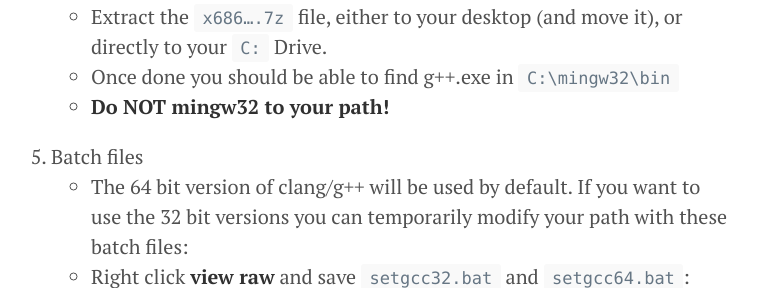
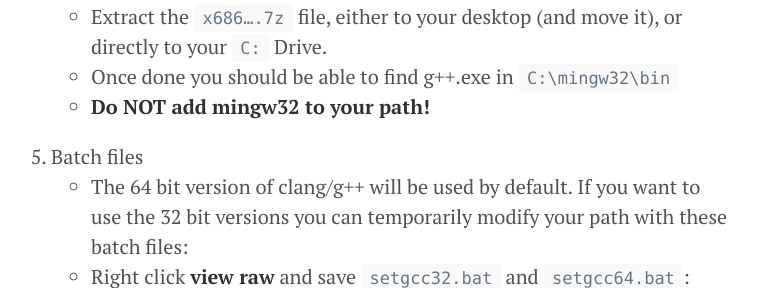
Before and after one commit to JohannesMP/com.johannesmp.blog, a Jekyll site: the page built from _posts/2015-09-01-installing-clang-on-windows-pt2.md, in a window 1280 px wide and 900 px high, scrolled down 2314 px, cut to the strip 167-455 px from the top of the window. Shown: the whole strip, without its empty margins (269-1026 px from the left). Built offline with Jekyll 4.4.1, drawn with Linux system fonts in a browser that asks for light colours; nearby versions of some CDN libraries; Markdown is read by kramdown in place of the engine named in the settings; comment, search, counter and statistics services are not loaded.

Commit message:
Update 2015-09-01-installing-clang-on-windows-pt2.md

```diff
--- a/_posts/2015-09-01-installing-clang-on-windows-pt2.md
+++ b/_posts/2015-09-01-installing-clang-on-windows-pt2.md
@@ -57,7 +57,7 @@ Ok, let's get to the fun part:
     - **[Download Link](http://sourceforge.net/projects/mingw-w64/files/Toolchains%20targetting%20Win32/Personal%20Builds/mingw-builds/5.1.0/threads-posix/dwarf/i686-5.1.0-release-posix-dwarf-rt_v4-rev0.7z/download)** -  MinGW-w64: 32 bit, version 5.1.0 with posix threads and dwarf exceptions.
     - Extract the `x686….7z` file, either to your desktop (and move it), or directly to your `C:` Drive.
     - Once done you should be able to find g++.exe in `C:\mingw32\bin`
-    - **Do NOT mingw32 to your path!**
+    - **Do NOT add mingw32 to your path!**
 5. Batch files
     - The 64 bit version of clang/g++ will be used by default. If you want to use the 32 bit versions you can temporarily modify your path with these batch files:
     - Right click **view raw** and save `setgcc32.bat` and `setgcc64.bat`:
```
